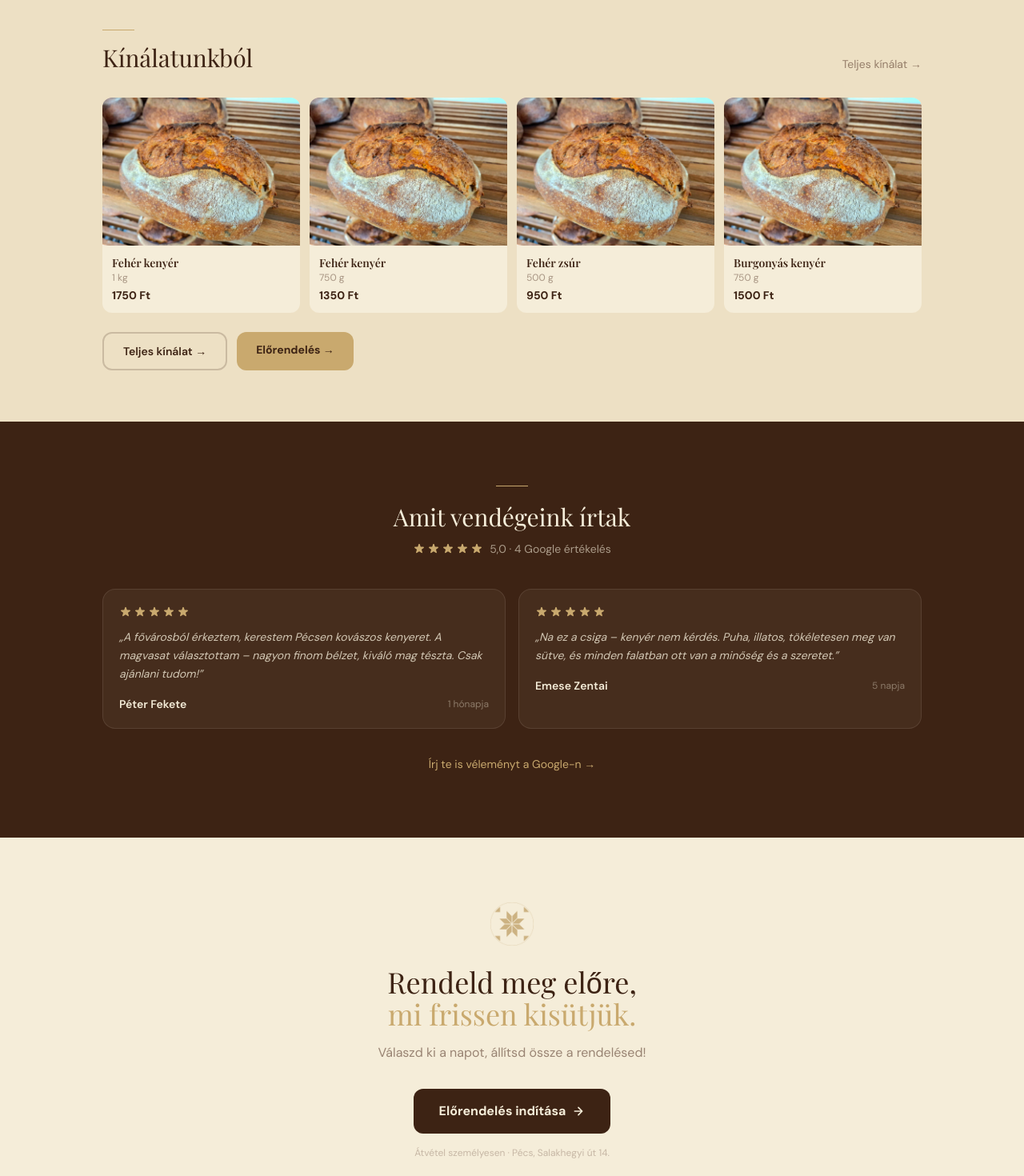
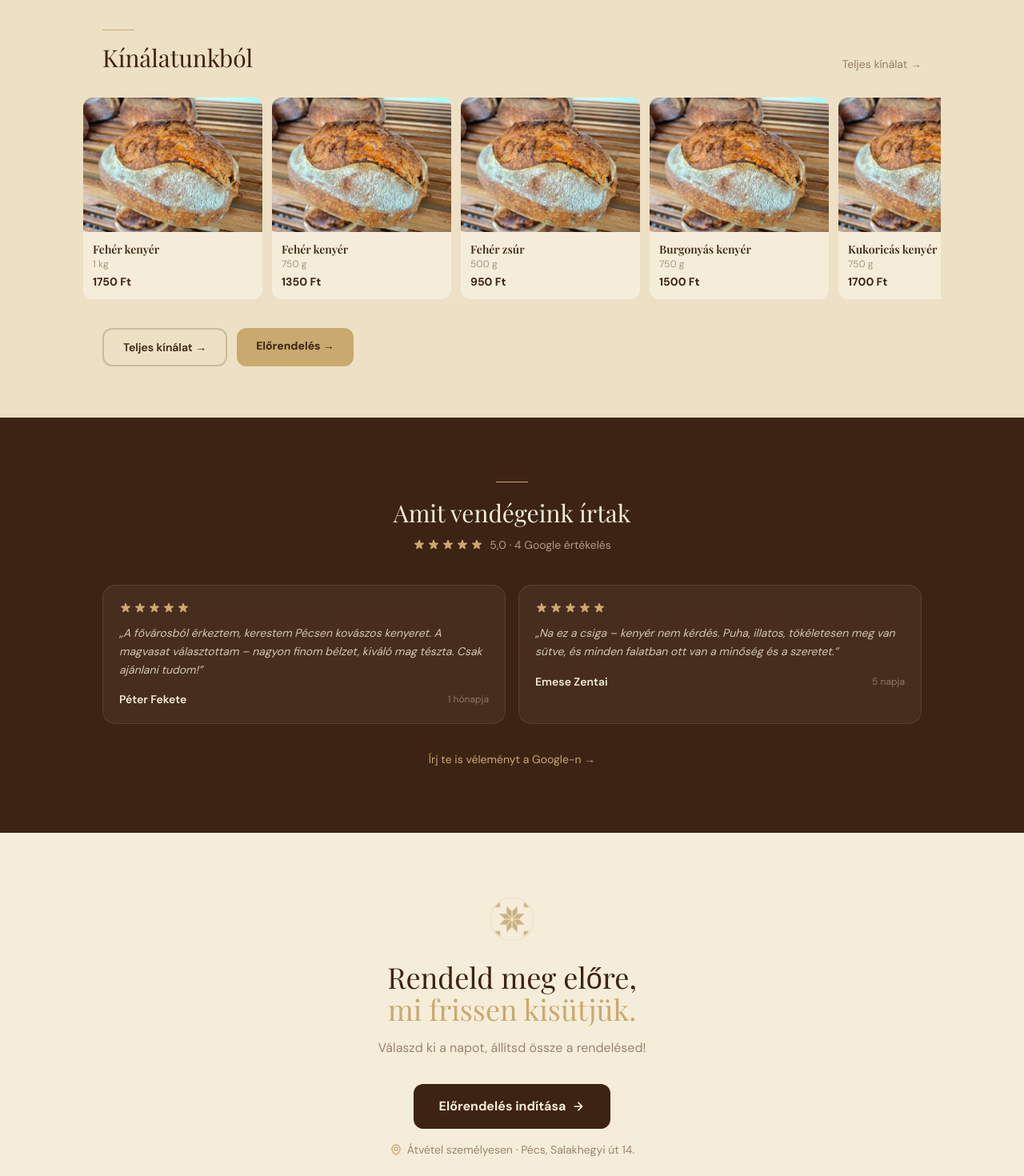
Before and after one commit to tomi2400/kata-kenyere, a Next.js app: page / in a window 1280 px wide. Shown: the part 1220-2690 px from the top of the page at 80% size. Built offline with nearby package versions, Linux system fonts and the light colour scheme; a web font is replaced by a local one.

Commit message:
feat: termék scroll karuzel, átvétel szöveg feltűnőbb

```diff
--- a/src/app/globals.css
+++ b/src/app/globals.css
@@ -7,6 +7,13 @@
 @layer utilities {
   .text-balance {
     text-wrap: balance;
+  }
+  .scrollbar-none {
+    scrollbar-width: none;
+    -ms-overflow-style: none;
+  }
+  .scrollbar-none::-webkit-scrollbar {
+    display: none;
   }
 }
 
--- a/src/app/page.tsx
+++ b/src/app/page.tsx
@@ -48,7 +48,7 @@ const REVIEWS = [
   },
 ];
 
-const KINALAT_PREVIEW = TERMEKEK.slice(0, 4);
+const KINALAT_PREVIEW = TERMEKEK.slice(0, 8);
 
 function StarRating({ n }: { n: number }) {
   return (
@@ -191,16 +191,16 @@ export default function Home() {
             </Link>
           </div>
 
-          <div className="grid grid-cols-2 sm:grid-cols-4 gap-3 mb-6">
+          <div className="flex gap-3 overflow-x-auto pb-3 -mx-6 px-6 snap-x snap-mandatory scrollbar-none mb-6">
             {KINALAT_PREVIEW.map((termek) => (
-              <div key={termek.id} className="rounded-xl overflow-hidden bg-cream">
+              <div key={termek.id} className="rounded-xl overflow-hidden bg-cream shrink-0 w-[46vw] sm:w-56 snap-start">
                 <div className="relative aspect-[4/3]">
                   <Image
                     src={termek.foto}
                     alt={termek.nev}
                     fill
                     className="object-cover"
-                    sizes="(max-width: 640px) 50vw, 25vw"
+                    sizes="(max-width: 640px) 46vw, 224px"
                   />
                 </div>
                 <div className="p-3">
@@ -302,7 +302,11 @@ export default function Home() {
               <path strokeLinecap="round" strokeLinejoin="round" d="M5 12h14M12 5l7 7-7 7" />
             </svg>
           </Link>
-          <p className="font-sans text-xs text-brown/30 mt-4">
+          <p className="font-sans text-sm text-brown/60 mt-4 flex items-center justify-center gap-1.5">
+            <svg className="w-4 h-4 text-gold shrink-0" fill="none" viewBox="0 0 24 24" stroke="currentColor" strokeWidth={2}>
+              <path strokeLinecap="round" strokeLinejoin="round" d="M15 10.5a3 3 0 11-6 0 3 3 0 016 0z" />
+              <path strokeLinecap="round" strokeLinejoin="round" d="M19.5 10.5c0 7.142-7.5 11.25-7.5 11.25S4.5 17.642 4.5 10.5a7.5 7.5 0 1115 0z" />
+            </svg>
             Átvétel személyesen · Pécs, Salakhegyi út 14.
           </p>
         </div>
```
